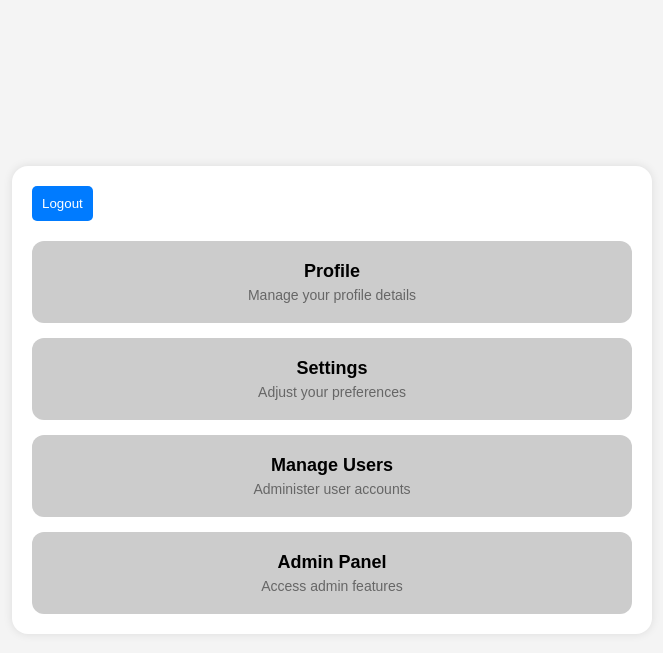
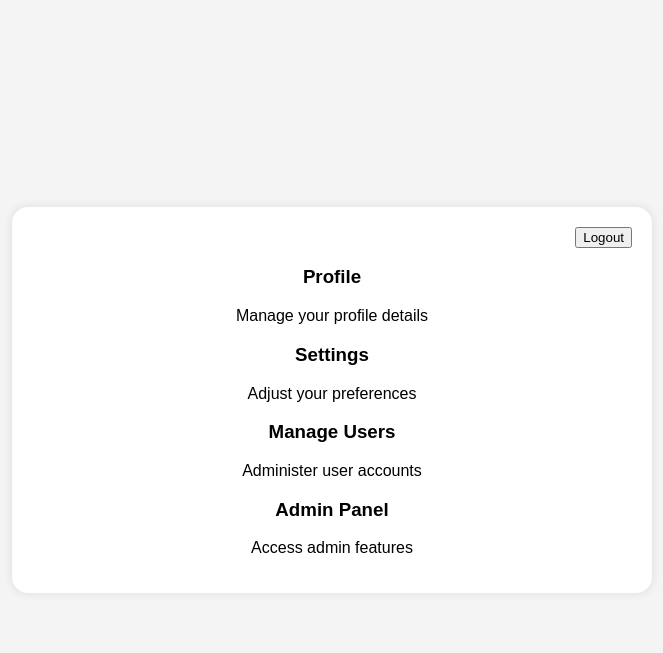
Before and after one commit to theveetz/batman.github.io, a PHP site: page /public/profile.html in a window 1280 px wide. Shown: the top 653 px of the page, without its empty margins (308-971 px from the left). Run offline with PHP 8.4, Linux system fonts and the light colour scheme.

Commit message:
Update styles.css

```diff
--- a/public/css/styles.css
+++ b/public/css/styles.css
@@ -61,197 +61,4 @@ body {
 .dashboard-header {
     width: 100%;
     display: flex;
-    justify-content: space-between;
-    align-items: center;
-    margin-bottom: 20px;
-}
-
-.dashboard-header .logo {
-    width: 80px; /* Adjusted size to be smaller */
-    height: auto;
-}
-
-.dashboard-options {
-    display: flex;
-    flex-direction: column;
-    gap: 15px;
-    width: 100%;
-}
-
-.dashboard-option {
-    padding: 20px;
-    background-color: #ccc;
-    color: black;
-    border-radius: 12px;
-    cursor: pointer;
-    transition: background-color 0.3s;
-    box-sizing: border-box;
-}
-
-.dashboard-option:hover {
-    background-color: #999;
-}
-
-.dashboard-option h3 {
-    margin: 0;
-    font-size: 18px;
-}
-
-.dashboard-option p {
-    margin: 5px 0 0;
-    font-size: 14px;
-    color: #666;
-}
-
-.logout-button {
-    padding: 10px;
-    border: none;
-    border-radius: 5px;
-    background-color: #007BFF;
-    color: white;
-    cursor: pointer;
-    transition: background-color 0.3s;
-}
-
-.logout-button:hover {
-    background-color: #0056b3;
-}
-
-/* Registration Page Styles */
-.container {
-    width: 90%;
-    max-width: 500px;
-    margin: 20px auto;
-    padding: 20px;
-    text-align: center;
-    background-color: #fff;
-    border-radius: 16px;
-    box-shadow: 0 0 10px rgba(0, 0, 0, 0.1);
-}
-
-h1 {
-    font-size: 24px;
-    margin-bottom: 20px;
-}
-
-form {
-    display: flex;
-    flex-direction: column;
-    gap: 10px;
-}
-
-label {
-    text-align: left;
-}
-
-input, select {
-    padding: 10px;
-    border-radius: 5px;
-    border: 1px solid #ccc;
-}
-
-.dob-container {
-    display: flex;
-    justify-content: space-between;
-    gap: 10px;
-}
-
-.dob-container select {
-    flex: 1;
-}
-
-.button, .back-button {
-    padding: 10px;
-    border: none;
-    border-radius: 5px;
-    background-color: #007BFF;
-    color: white;
-    cursor: pointer;
-    transition: background-color 0.3s;
-}
-
-.button:hover, .back-button:hover {
-    background-color: #0056b3;
-}
-
-.back-button {
-    margin-top: 20px;
-}
-
-.success-message {
-    color: green;
-    margin-top: 10px;
-}
-
-/* Login Page Styles */
-.container {
-    width: 90%;
-    max-width: 500px;
-    margin: 20px auto;
-    padding: 20px;
-    text-align: center;
-    background-color: #fff;
-    border-radius: 16px;
-    box-shadow: 0 0 10px rgba(0, 0, 0, 0.1);
-}
-
-h1 {
-    font-size: 24px;
-    margin-bottom: 20px;
-}
-
-form {
-    display: flex;
-    flex-direction: column;
-    gap: 10px;
-}
-
-label {
-    text-align: left;
-}
-
-input, select {
-    padding: 10px;
-    border-radius: 5px;
-    border: 1px solid #ccc;
-}
-
-.dob-container {
-    display: flex;
-    justify-content: space-between;
-    gap: 10px;
-}
-
-.dob-container select {
-    flex: 1;
-}
-
-.button, .back-button {
-    padding: 10px;
-    border: none;
-    border-radius: 5px;
-    background-color: #007BFF;
-    color: white;
-    cursor: pointer;
-    transition: background-color 0.3s;
-}
-
-.button:hover, .back-button:hover {
-    background-color: #0056b3;
-}
-
-.back-button {
-    margin-top: 20px;
-}
-
-.success-message {
-    color: green;
-    margin-top: 10px;
-}
-
-/* 404 Page Styles */
-.page-not-found {
-    font-size: 24px;
-    color: #333;
-    margin-top: 20px;
-}
+    justify-content: flex-end; /* Adjusted to move logout button
```
